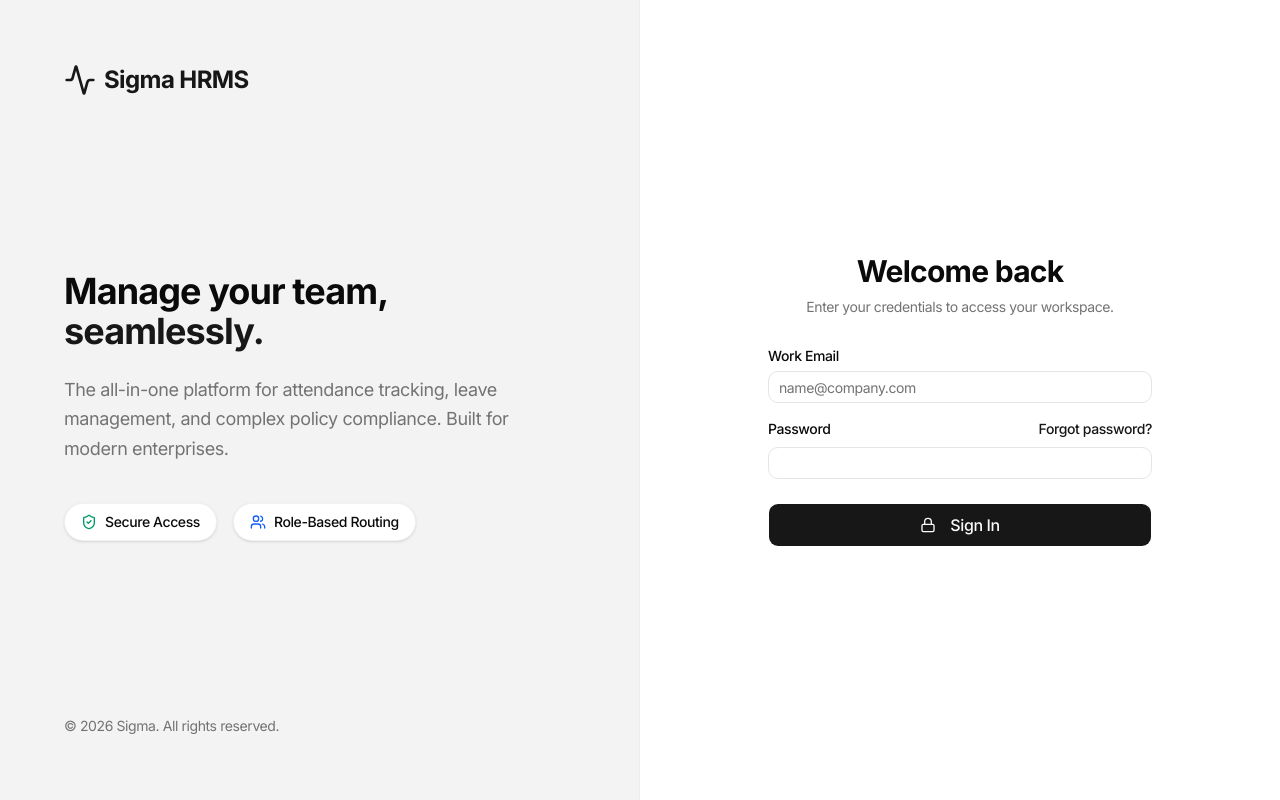
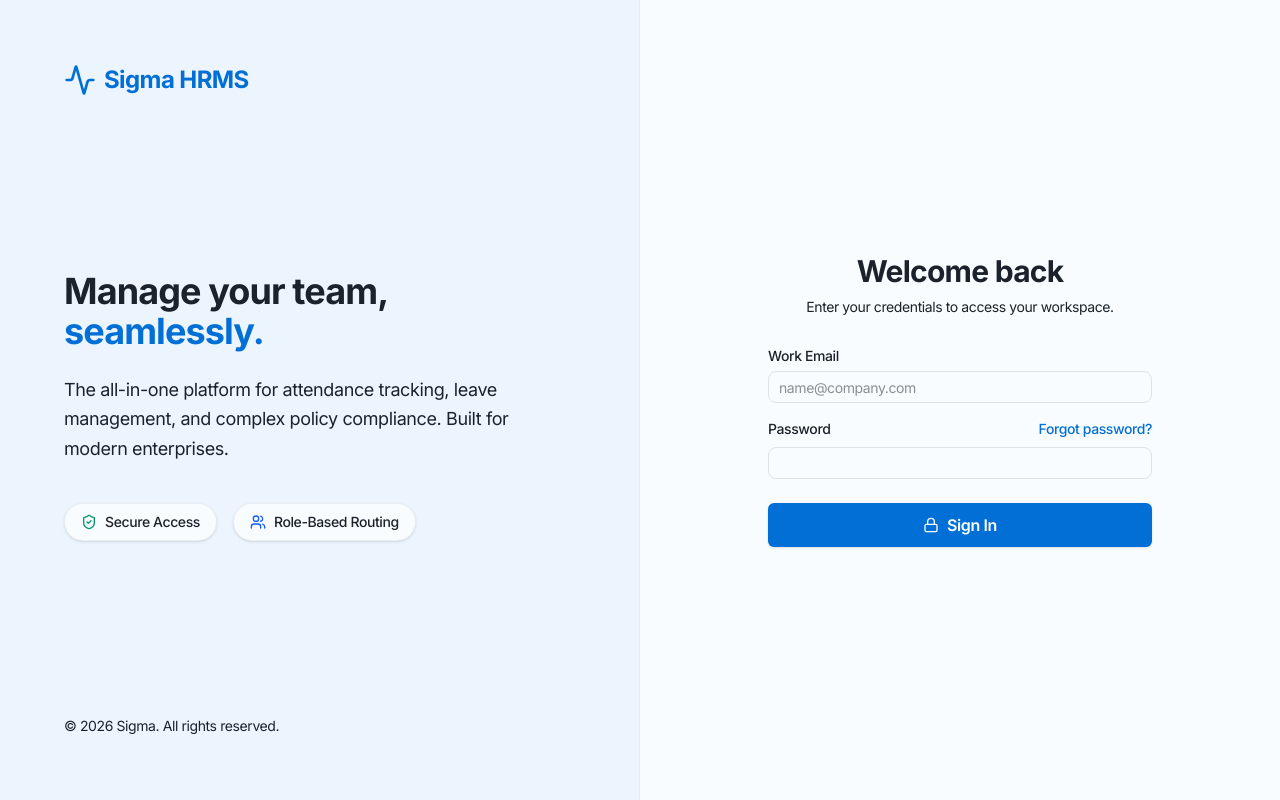
Before and after one commit to paperkraft/hr-app, a Next.js app: page /login in a window 1280 px wide. Built offline with nearby package versions, Linux system fonts and the light colour scheme; no server answers.

Commit message:
feat: initialize UI components, global styles, and sidebar layout for HR application

```diff
--- a/src/app/globals.css
+++ b/src/app/globals.css
@@ -7,127 +7,86 @@
 @theme inline {
   --color-background: var(--background);
   --color-foreground: var(--foreground);
-  /* Map these strictly to the variables exported by next/font */
   --font-sans: var(--font-sans);
   --font-mono: var(--font-mono);
-  --font-heading: var(--font-sans);
 
-  --color-sidebar-ring: var(--sidebar-ring);
+  --color-sidebar: var(--sidebar);
+  --color-sidebar-foreground: var(--sidebar-foreground);
+  --color-sidebar-primary: var(--sidebar-primary);
   --color-sidebar-border: var(--sidebar-border);
-  --color-sidebar-accent-foreground: var(--sidebar-accent-foreground);
   --color-sidebar-accent: var(--sidebar-accent);
-  --color-sidebar-primary-foreground: var(--sidebar-primary-foreground);
-  --color-sidebar-primary: var(--sidebar-primary);
-  --color-sidebar-foreground: var(--sidebar-foreground);
-  --color-sidebar: var(--sidebar);
-  --color-chart-5: var(--chart-5);
-  --color-chart-4: var(--chart-4);
-  --color-chart-3: var(--chart-3);
-  --color-chart-2: var(--chart-2);
-  --color-chart-1: var(--chart-1);
+
   --color-ring: var(--ring);
   --color-input: var(--input);
   --color-border: var(--border);
   --color-destructive: var(--destructive);
-  --color-accent-foreground: var(--accent-foreground);
   --color-accent: var(--accent);
-  --color-muted-foreground: var(--muted-foreground);
   --color-muted: var(--muted);
-  --color-secondary-foreground: var(--secondary-foreground);
   --color-secondary: var(--secondary);
+  --color-primary: var(--primary);
   --color-primary-foreground: var(--primary-foreground);
-  --color-primary: var(--primary);
-  --color-popover-foreground: var(--popover-foreground);
   --color-popover: var(--popover);
-  --color-card-foreground: var(--card-foreground);
   --color-card: var(--card);
-  --radius-sm: calc(var(--radius) * 0.6);
-  --radius-md: calc(var(--radius) * 0.8);
+
   --radius-lg: var(--radius);
-  --radius-xl: calc(var(--radius) * 1.4);
-  --radius-2xl: calc(var(--radius) * 1.8);
-  --radius-3xl: calc(var(--radius) * 2.2);
-  --radius-4xl: calc(var(--radius) * 2.6);
 }
 
 :root {
+  /* Premium Corporate Blue Theme */
+  --background: oklch(0.99 0.005 255);
+  --foreground: oklch(0.25 0.02 255);
+
   --card: oklch(1 0 0);
-  --card-foreground: oklch(0.145 0 0);
+  --card-foreground: oklch(0.25 0.02 255);
+
   --popover: oklch(1 0 0);
-  --popover-foreground: oklch(0.145 0 0);
-  /* Slightly softened primary color for a more professional "slate" feel */
-  --primary: oklch(0.205 0 0);
-  --primary-foreground: oklch(0.985 0 0);
-  --secondary: oklch(0.97 0 0);
-  --secondary-foreground: oklch(0.205 0 0);
-  --muted: oklch(0.97 0 0);
-  --muted-foreground: oklch(0.556 0 0);
-  --accent: oklch(0.97 0 0);
-  --accent-foreground: oklch(0.205 0 0);
-  --destructive: oklch(0.577 0.245 27.325);
-  --border: oklch(0.922 0 0);
-  --input: oklch(0.922 0 0);
-  --ring: oklch(0.708 0 0);
-  --chart-1: oklch(0.87 0 0);
-  --chart-2: oklch(0.556 0 0);
-  --chart-3: oklch(0.439 0 0);
-  --chart-4: oklch(0.371 0 0);
-  --chart-5: oklch(0.269 0 0);
-  --radius: 0.625rem; /* Slightly smaller radius looks crisper on enterprise dashboards */
-  --sidebar: oklch(0.985 0 0);
-  --sidebar-foreground: oklch(0.145 0 0);
-  --sidebar-primary: oklch(0.205 0 0);
-  --sidebar-primary-foreground: oklch(0.985 0 0);
-  --sidebar-accent: oklch(0.97 0 0);
-  --sidebar-accent-foreground: oklch(0.205 0 0);
-  --sidebar-border: oklch(0.922 0 0);
-  --sidebar-ring: oklch(0.708 0 0);
-  --background: oklch(1 0 0);
-  --foreground: oklch(0.145 0 0);
+  --popover-foreground: oklch(0.25 0.02 255);
+
+  --primary: oklch(0.55 0.18 255);
+  /* Professional Azure Blue */
+  --primary-foreground: oklch(0.99 0 0);
+
+  --secondary: oklch(0.96 0.015 255);
+  --secondary-foreground: oklch(0.45 0.15 255);
+
+  --muted: oklch(0.96 0.01 255);
+  --muted-foreground: oklch(0.55 0.02 255);
+
+  --accent: oklch(0.94 0.03 255);
+  --accent-foreground: oklch(0.45 0.18 255);
+
+  --destructive: oklch(0.60 0.15 25);
+  --border: oklch(0.91 0.01 255);
+  --input: oklch(0.91 0.01 255);
+  --ring: oklch(0.55 0.18 255 / 0.3);
+
+  --radius: 0.5rem;
+
+  --sidebar: oklch(1 0 0);
+  --sidebar-foreground: oklch(0.35 0.02 255);
+  --sidebar-primary: var(--primary);
+  --sidebar-border: oklch(0.94 0.01 255);
+  --sidebar-accent: oklch(0.97 0.02 255);
 }
 
 .dark {
-  --background: oklch(0.145 0 0);
-  --foreground: oklch(0.985 0 0);
-  --card: oklch(0.205 0 0);
-  --card-foreground: oklch(0.985 0 0);
-  --popover: oklch(0.205 0 0);
-  --popover-foreground: oklch(0.985 0 0);
-  --primary: oklch(0.922 0 0);
-  --primary-foreground: oklch(0.205 0 0);
-  --secondary: oklch(0.269 0 0);
-  --secondary-foreground: oklch(0.985 0 0);
-  --muted: oklch(0.269 0 0);
-  --muted-foreground: oklch(0.708 0 0);
-  --accent: oklch(0.269 0 0);
-  --accent-foreground: oklch(0.985 0 0);
-  --destructive: oklch(0.704 0.191 22.216);
-  --border: oklch(1 0 0 / 10%);
-  --input: oklch(1 0 0 / 15%);
-  --ring: oklch(0.556 0 0);
-  --chart-1: oklch(0.87 0 0);
-  --chart-2: oklch(0.556 0 0);
-  --chart-3: oklch(0.439 0 0);
-  --chart-4: oklch(0.371 0 0);
-  --chart-5: oklch(0.269 0 0);
-  --sidebar: oklch(0.205 0 0);
-  --sidebar-foreground: oklch(0.985 0 0);
-  --sidebar-primary: oklch(0.488 0.243 264.376);
-  --sidebar-primary-foreground: oklch(0.985 0 0);
-  --sidebar-accent: oklch(0.269 0 0);
-  --sidebar-accent-foreground: oklch(0.985 0 0);
-  --sidebar-border: oklch(1 0 0 / 10%);
-  --sidebar-ring: oklch(0.556 0 0);
+  --background: oklch(0.18 0.02 255);
+  --foreground: oklch(0.95 0.01 255);
+  --card: oklch(0.22 0.02 255);
+  --primary: oklch(0.65 0.15 255);
+  --border: oklch(1 0 0 / 12%);
 }
 
 @layer base {
   * {
     @apply border-border outline-ring/50;
   }
+
   body {
     @apply bg-background text-foreground;
   }
+
   html {
-    @apply font-sans; /* Ensures the Inter font trickles down everywhere */
+    @apply font-sans;
   }
 }
--- a/src/components/layout/sidebar.tsx
+++ b/src/components/layout/sidebar.tsx
@@ -32,13 +32,12 @@ export function Sidebar({ userRole, isTeamLeader }: { userRole: string; isTeamLe
             <Link
               key={item.href}
               href={item.href}
-              className={`flex items-center gap-3 px-3 py-2.5 rounded-md text-sm font-medium transition-all duration-200 group ${isActive
-                ? "bg-primary text-primary-foreground shadow-md shadow-primary/20"
-                : "text-muted-foreground hover:bg-secondary/60 hover:text-foreground"
+              className={`flex items-center gap-3 px-4 py-3 rounded-none border-l-4 transition-all ${isActive
+                ? "bg-primary/5 border-primary text-primary font-semibold"
+                : "border-transparent text-muted-foreground hover:bg-muted/50 hover:text-foreground"
                 }`}
             >
-              <item.icon className={`w-4 h-4 transition-colors ${isActive ? "text-primary-foreground" : "text-muted-foreground group-hover:text-foreground"
-                }`} />
+              <item.icon className={`w-5 h-5 ${isActive ? "text-primary" : "text-muted-foreground"}`} />
               {item.title}
             </Link>
           );
--- a/src/components/ui/button.tsx
+++ b/src/components/ui/button.tsx
@@ -5,33 +5,22 @@ import { Slot } from "radix-ui"
 import { cn } from "@/lib/utils"
 
 const buttonVariants = cva(
-  "group/button inline-flex shrink-0 items-center justify-center rounded-lg border border-transparent bg-clip-padding text-sm font-medium whitespace-nowrap transition-all outline-none select-none focus-visible:border-ring focus-visible:ring-3 focus-visible:ring-ring/50 active:not-aria-[haspopup]:translate-y-px disabled:pointer-events-none disabled:opacity-50 aria-invalid:border-destructive aria-invalid:ring-3 aria-invalid:ring-destructive/20 dark:aria-invalid:border-destructive/50 dark:aria-invalid:ring-destructive/40 [&_svg]:pointer-events-none [&_svg]:shrink-0 [&_svg:not([class*='size-'])]:size-4",
+  "inline-flex items-center justify-center rounded-md text-sm font-semibold transition-colors focus-visible:outline-none focus-visible:ring-2 focus-visible:ring-primary/20 disabled:pointer-events-none disabled:opacity-50 active:scale-[0.98]",
   {
     variants: {
       variant: {
-        default: "bg-primary text-primary-foreground [a]:hover:bg-primary/80",
-        outline:
-          "border-border bg-background hover:bg-muted hover:text-foreground aria-expanded:bg-muted aria-expanded:text-foreground dark:border-input dark:bg-input/30 dark:hover:bg-input/50",
-        secondary:
-          "bg-secondary text-secondary-foreground hover:bg-secondary/80 aria-expanded:bg-secondary aria-expanded:text-secondary-foreground",
-        ghost:
-          "hover:bg-muted hover:text-foreground aria-expanded:bg-muted aria-expanded:text-foreground dark:hover:bg-muted/50",
-        destructive:
-          "bg-destructive/10 text-destructive hover:bg-destructive/20 focus-visible:border-destructive/40 focus-visible:ring-destructive/20 dark:bg-destructive/20 dark:hover:bg-destructive/30 dark:focus-visible:ring-destructive/40",
+        default: "bg-primary text-primary-foreground hover:bg-primary/90 shadow-sm",
+        outline: "border border-input bg-background hover:bg-secondary hover:text-primary shadow-sm",
+        secondary: "bg-secondary text-secondary-foreground hover:bg-secondary/80",
+        ghost: "hover:bg-primary/5 hover:text-primary",
+        destructive: "bg-destructive/10 text-destructive hover:bg-destructive hover:text-white",
         link: "text-primary underline-offset-4 hover:underline",
       },
       size: {
-        default:
-          "h-8 gap-1.5 px-2.5 has-data-[icon=inline-end]:pr-2 has-data-[icon=inline-start]:pl-2",
-        xs: "h-6 gap-1 rounded-[min(var(--radius-md),10px)] px-2 text-xs in-data-[slot=button-group]:rounded-lg has-data-[icon=inline-end]:pr-1.5 has-data-[icon=inline-start]:pl-1.5 [&_svg:not([class*='size-'])]:size-3",
-        sm: "h-7 gap-1 rounded-[min(var(--radius-md),12px)] px-2.5 text-[0.8rem] in-data-[slot=button-group]:rounded-lg has-data-[icon=inline-end]:pr-1.5 has-data-[icon=inline-start]:pl-1.5 [&_svg:not([class*='size-'])]:size-3.5",
-        lg: "h-9 gap-1.5 px-2.5 has-data-[icon=inline-end]:pr-3 has-data-[icon=inline-start]:pl-3",
-        icon: "size-8",
-        "icon-xs":
-          "size-6 rounded-[min(var(--radius-md),10px)] in-data-[slot=button-group]:rounded-lg [&_svg:not([class*='size-'])]:size-3",
-        "icon-sm":
-          "size-7 rounded-[min(var(--radius-md),12px)] in-data-[slot=button-group]:rounded-lg",
-        "icon-lg": "size-9",
+        default: "h-9 px-4 py-2",
+        sm: "h-8 px-3 text-xs",
+        lg: "h-10 px-8",
+        icon: "h-9 w-9",
       },
     },
     defaultVariants: {
```
